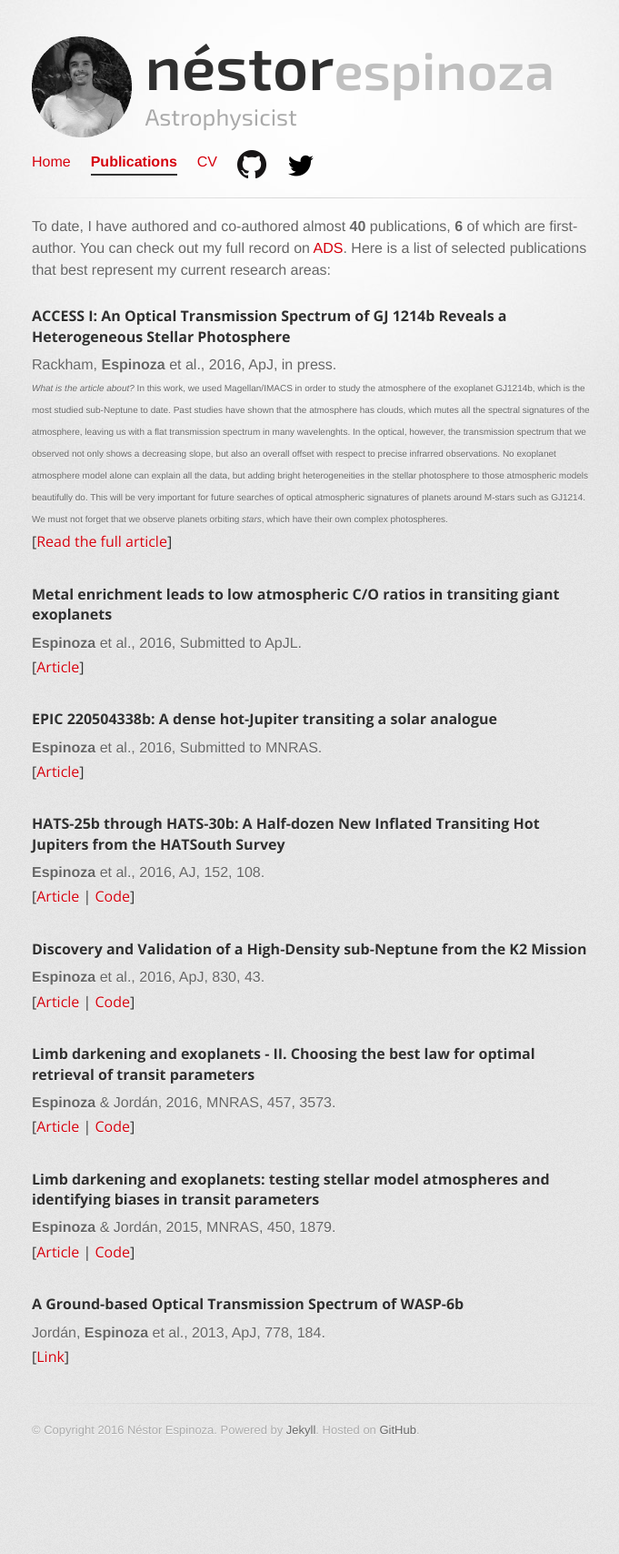
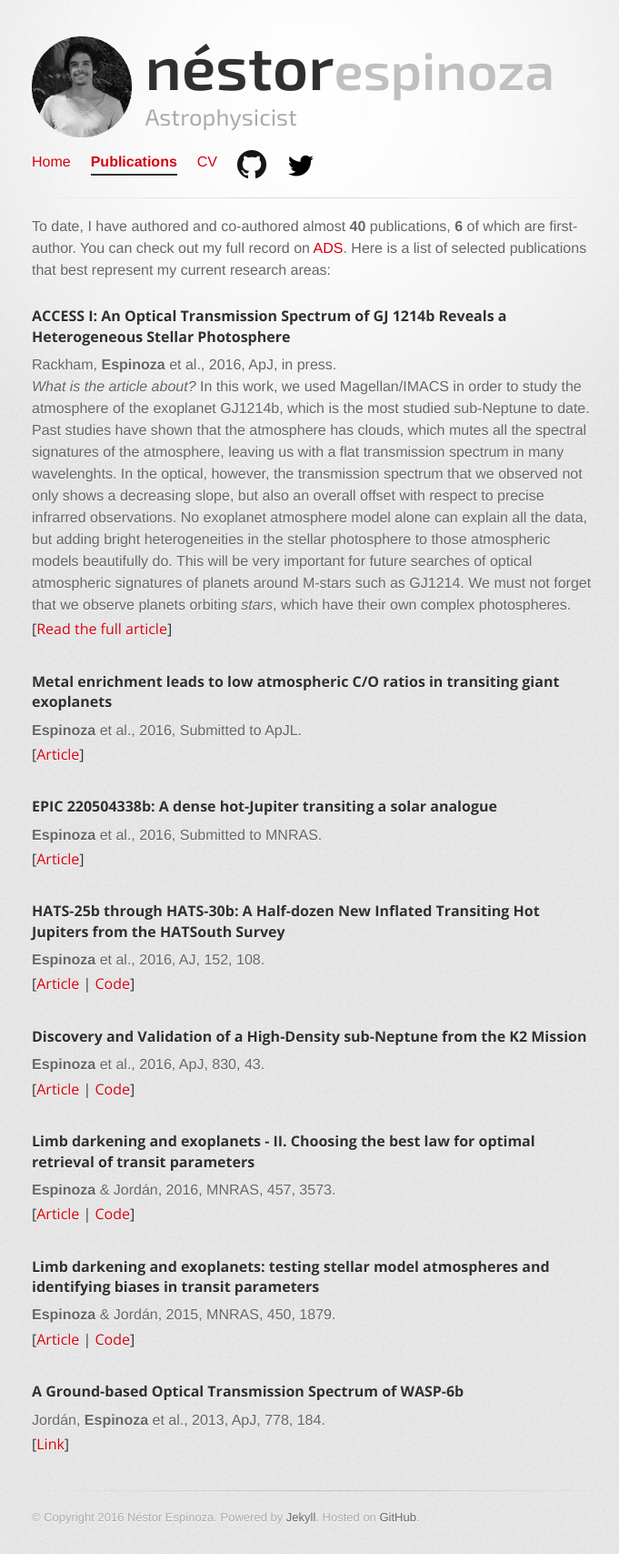
Before and after one commit to cphyc/cphyc.github.io, a Jekyll site: the page built from publications/index.html, in a window 1280 px wide. Shown: the whole page at 91% size, without its empty margins (295-976 px from the left). Built offline with Jekyll 4.4.1, drawn with Linux system fonts in a browser that asks for light colours; before the commit the page ends 1612 px from its top, so only the background shows below that.

Commit message:
Testing explainations of the articles...again

```diff
--- a/publications/index.html
+++ b/publications/index.html
@@ -13,7 +13,7 @@
   <div class="job">
     <h4><b>ACCESS I: An Optical Transmission Spectrum of GJ 1214b Reveals a Heterogeneous Stellar Photosphere</b></h4>
     Rackham, <b>Espinoza</b> et al., 2016, ApJ, in press.<br>
-    <font size="1"><i>What is the article about?</i> In this work, we used Magellan/IMACS in order to study the atmosphere of the
+    <font size="3"><i>What is the article about?</i> In this work, we used Magellan/IMACS in order to study the atmosphere of the
        exoplanet GJ1214b, which is the most studied sub-Neptune to date. Past studies have shown that the atmosphere
        has clouds, which mutes all the spectral signatures of the atmosphere, leaving us with a flat transmission
        spectrum in many wavelenghts. In the optical, however, the transmission spectrum that we observed not only shows
```
